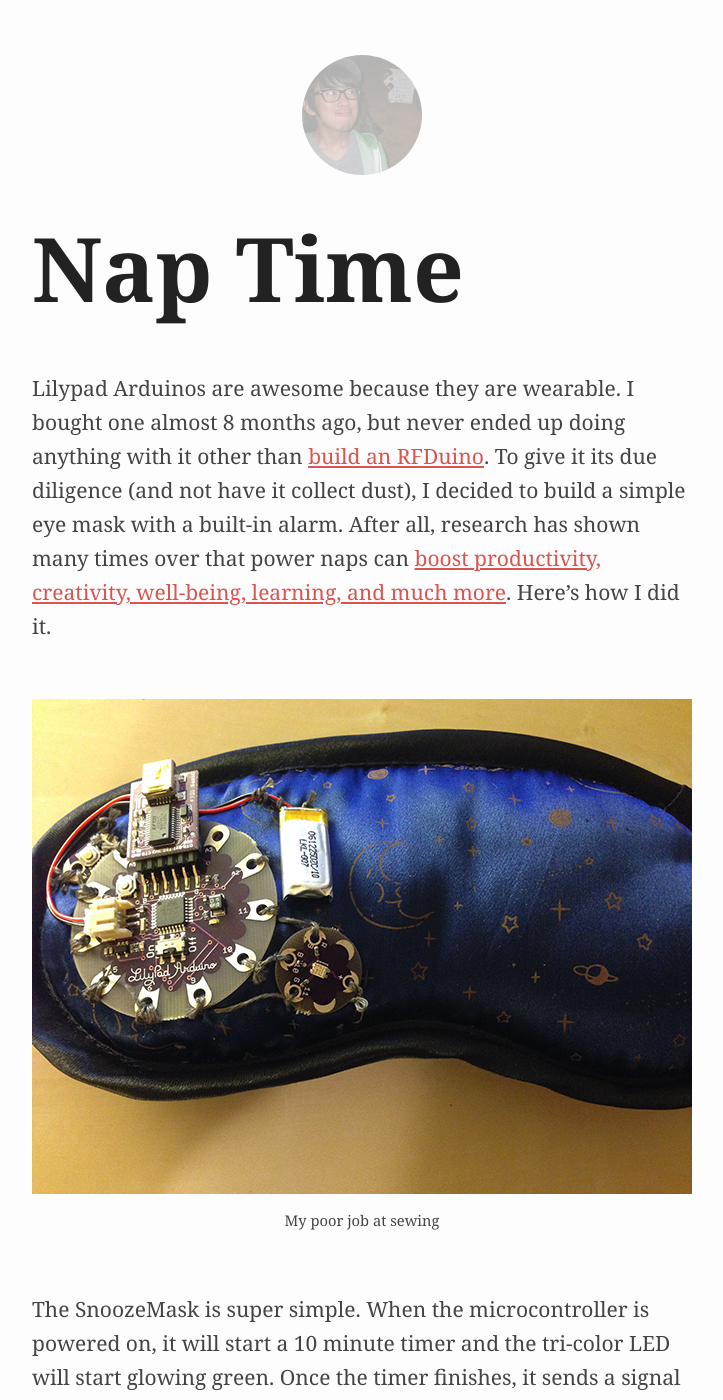
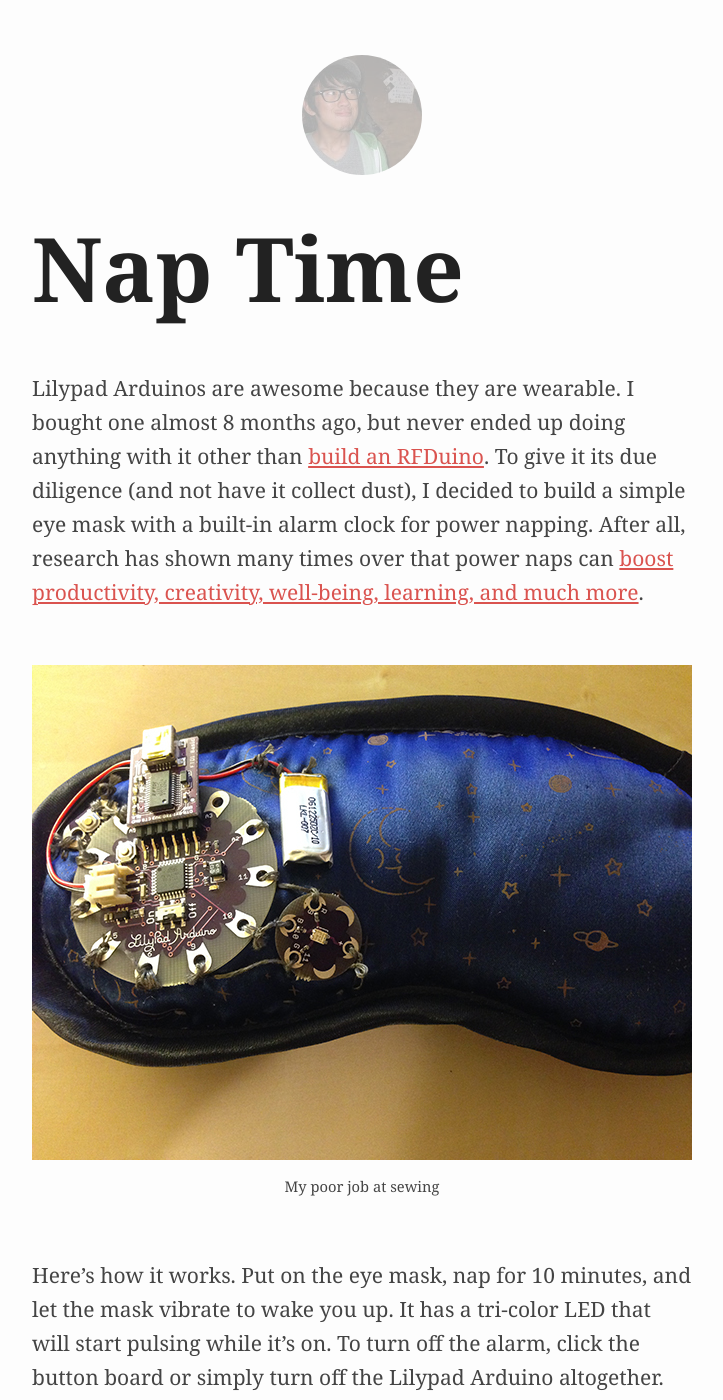
Before and after one commit to khirakawa/khirakawa.github.com, a Jekyll site: the page built from _posts/2014-2-17-nap-time.md, in a window 1280 px wide and 1400 px high. Shown: the whole window, without its empty margins (278-1001 px from the left). Built offline with Jekyll 4.4.1, drawn with Linux system fonts in a browser that asks for light colours; comment, search, counter and statistics services are not loaded; some of the changed text lies outside the part shown.

Commit message:
more clean up of blog post

```diff
--- a/_posts/2014-2-17-nap-time.md
+++ b/_posts/2014-2-17-nap-time.md
@@ -6,14 +6,14 @@
 
 # Nap Time
 
-Lilypad Arduinos are awesome because they are wearable.  I bought one almost 8 months ago, but never ended up doing anything with it other than [build an RFDuino](http://kenhirakawa.com/one-way-rf-communication-with-arduino-and-node/).  To give it its due diligence (and not have it collect dust), I decided to build a simple eye mask with a built-in alarm.  After all, research has shown many times over that power naps can [boost productivity, creativity, well-being, learning, and much more](http://io9.com/the-science-behind-power-naps-and-why-theyre-so-damne-1401366016).  Here's how I did it.
+Lilypad Arduinos are awesome because they are wearable.  I bought one almost 8 months ago, but never ended up doing anything with it other than [build an RFDuino](http://kenhirakawa.com/one-way-rf-communication-with-arduino-and-node/).  To give it its due diligence (and not have it collect dust), I decided to build a simple eye mask with a built-in alarm clock for power napping.  After all, research has shown many times over that power naps can [boost productivity, creativity, well-being, learning, and much more](http://io9.com/the-science-behind-power-naps-and-why-theyre-so-damne-1401366016).
 
 <figure>
 	<img src="{{ site.url }}/assets/images/nap-time-final.jpg">
 	<figcaption>My poor job at sewing</figcaption>
 </figure>
 
-The SnoozeMask is super simple.  When the microcontroller is powered on, it will start a 10 minute timer and the tri-color LED will start glowing green.  Once the timer finishes, it sends a signal to the Lilypad buzzer to vibrate, and thus wake you up.  To turn off the alarm, click the button board or simply turn off the Lilypad Arduino.  Simple!
+Here's how it works.  Put on the eye mask, nap for 10 minutes, and let the mask vibrate to wake you up.  It has a tri-color LED that will start pulsing while it's on. To turn off the alarm, click the button board or simply turn off the Lilypad Arduino altogether.  It's deadly simple, yet super effective.
 
 ## I Want One
 
@@ -29,11 +29,11 @@
 
 You can get all items everything except the eye mask by purchasing a [ProtoSnap Development Kit](https://www.sparkfun.com/products/11261).  The eye mask I purchased can be found on [Amazon](http://www.amazon.com/Dream-Zone--Earth-Therapeutics-Sleep/dp/B000JE2C9Y/ref=sr_1_3?ie=UTF8&qid=1383798238&sr=8-3&keywords=eyemask).
 
-Assuming you have your [Arduino development environment set](http://arduino.cc/en/Guide/HomePage#.UwKTLEJdUzF), the first thing you'll want to do is install [Timer](http://playground.arduino.cc/Code/Timer#Installation) as an Arduino library.  Instalation instructions can be found [here](http://playground.arduino.cc/Code/Timer#Installation).  It's a simple timer utility library that our code will use to keep track of the time.
+Assuming you have your [Arduino development environment set](http://arduino.cc/en/Guide/HomePage#.UwKTLEJdUzF), the first thing you'll want to do is install [Timer](http://playground.arduino.cc/Code/Timer#Installation). It's a simple timer utility library that our code will use to keep track of the time. Installation instructions can be found [here](http://playground.arduino.cc/Code/Timer#Installation).
 
-Next, grab the .ino source file [here](https://github.com/khirakawa/power-napper/blob/master/src/nap.ino) and upload it to your Lilypad.
+Next, grab the .ino source file from my [github repo](https://github.com/khirakawa/power-napper/blob/master/src/nap.ino) and upload it to your Lilypad.
 
-Finally, wire your components like the following using something like banana clips.  You don't want to sew it yet, until you've confirmed that it works.
+Finally, wire your components using the schematic below.  I recommend using banana clips for easier debugging when things don't work.
 
 <figure>
 	<img src="{{ site.url }}/assets/images/nap-time-schematic.jpg">
@@ -45,8 +45,8 @@
 	<figcaption>Bananas!</figcaption>
 </figure>
 
-When you turn on your Lilypad you should immediately see the LED should glow green.  After 10 minutes the Buzzer should start to vibrate.
+When you turn on your Lilypad you should immediately see the LED glow green.  After 10 minutes the buzzer should start to vibrate.
 
-Once you know that it's working, start sewing your components onto your eye mask. Make sure to keep the conductive thread from touching each other, or you'll be left with a shorted circuit and a frown.
+Once you know that it's working, sew your components onto your eye mask. Make sure to keep the conductive thread from touching each other, or you'll be left with a shorted circuit and a big, big frown.
 
 That's it. Now go take a nap!
```
